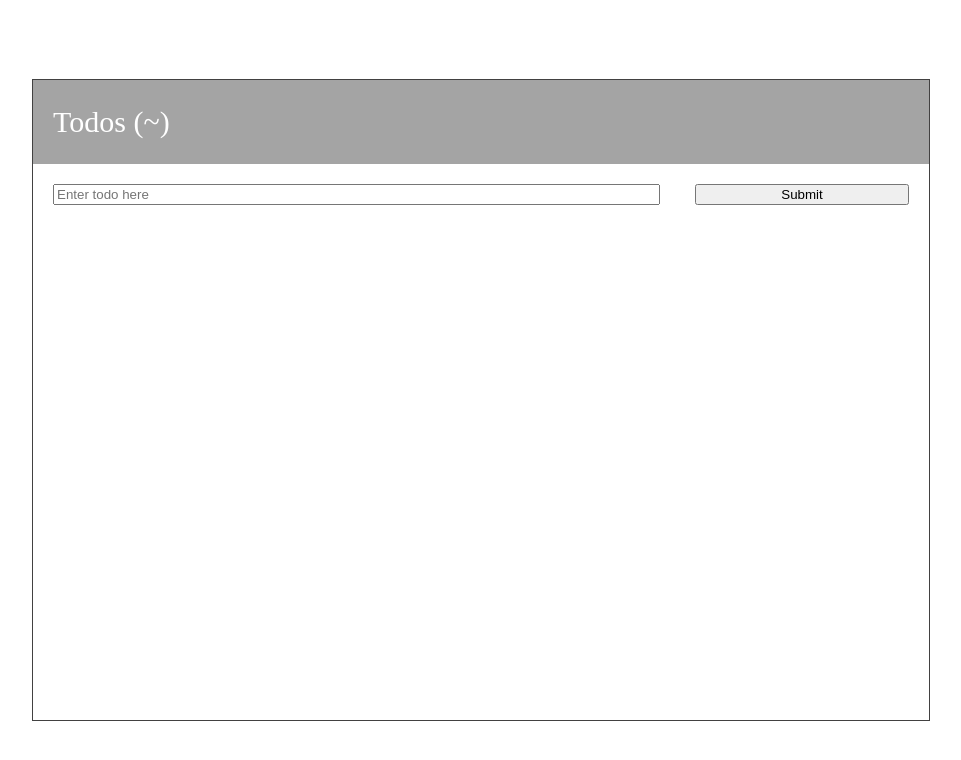
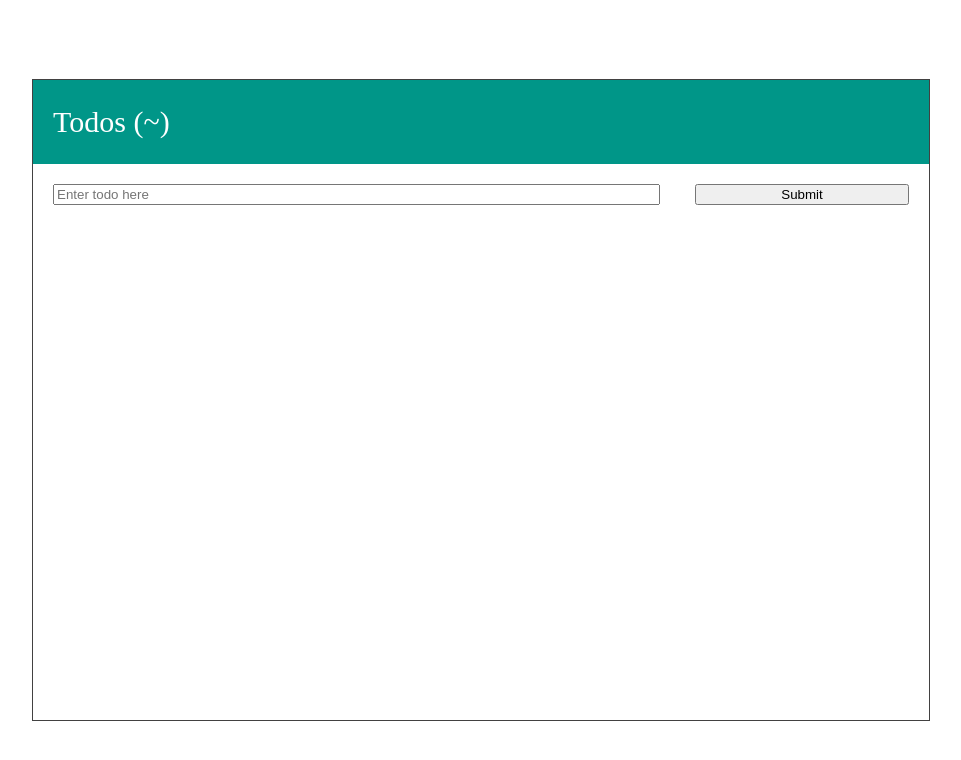
Before and after one commit to tsogi/todo_app, a website built with webpack: page dist/index.html in a window 1280 px wide. Shown: the whole page, without its empty margins (159-1120 px from the left). Built offline with nearby package versions, Linux system fonts and the light colour scheme; no server answers; files whose address does not match are found by name.

Commit message:
Changed header color

```diff
--- a/src/styles/todo.scss
+++ b/src/styles/todo.scss
@@ -10,7 +10,7 @@
 }
 
 .todoHeader {
-    background-color: rgb(164 164 164);
+    background-color: #009688;
     font-size: 30px;
     display: flex;
     align-items: center;
```
